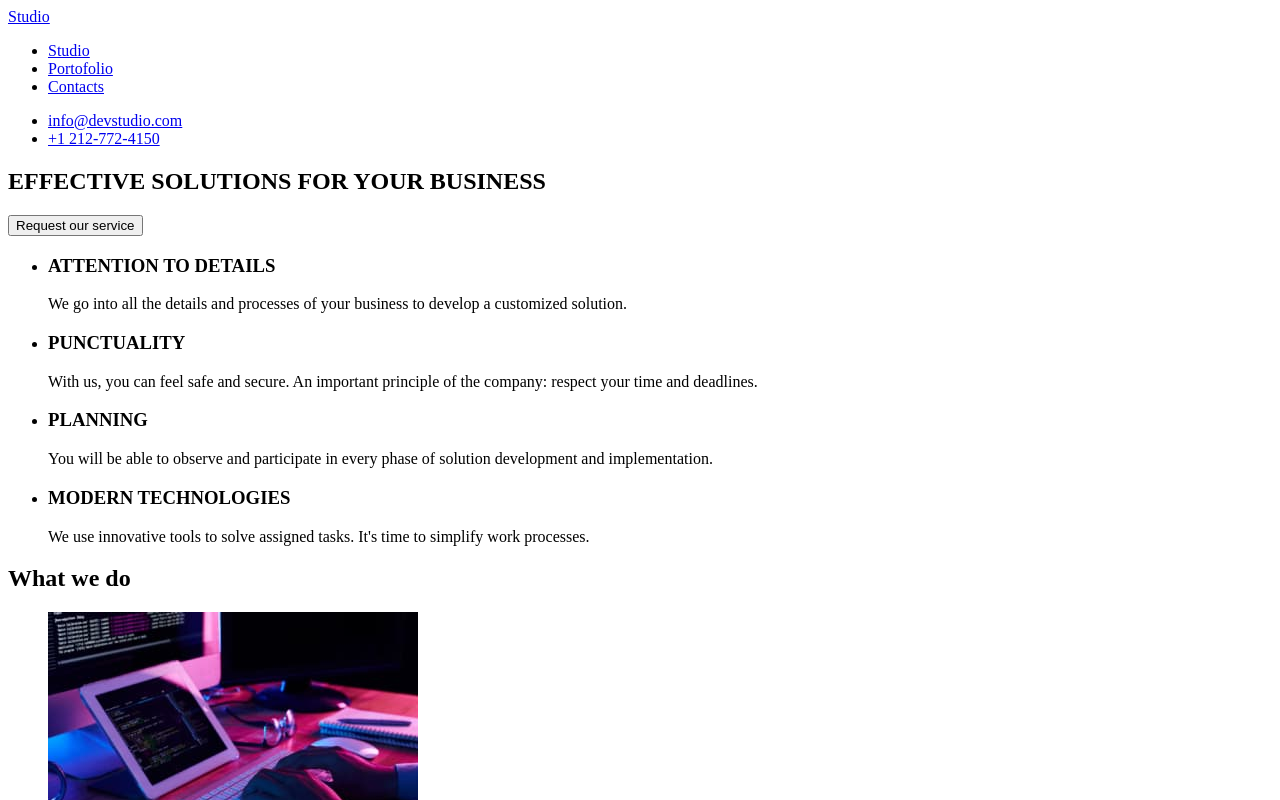
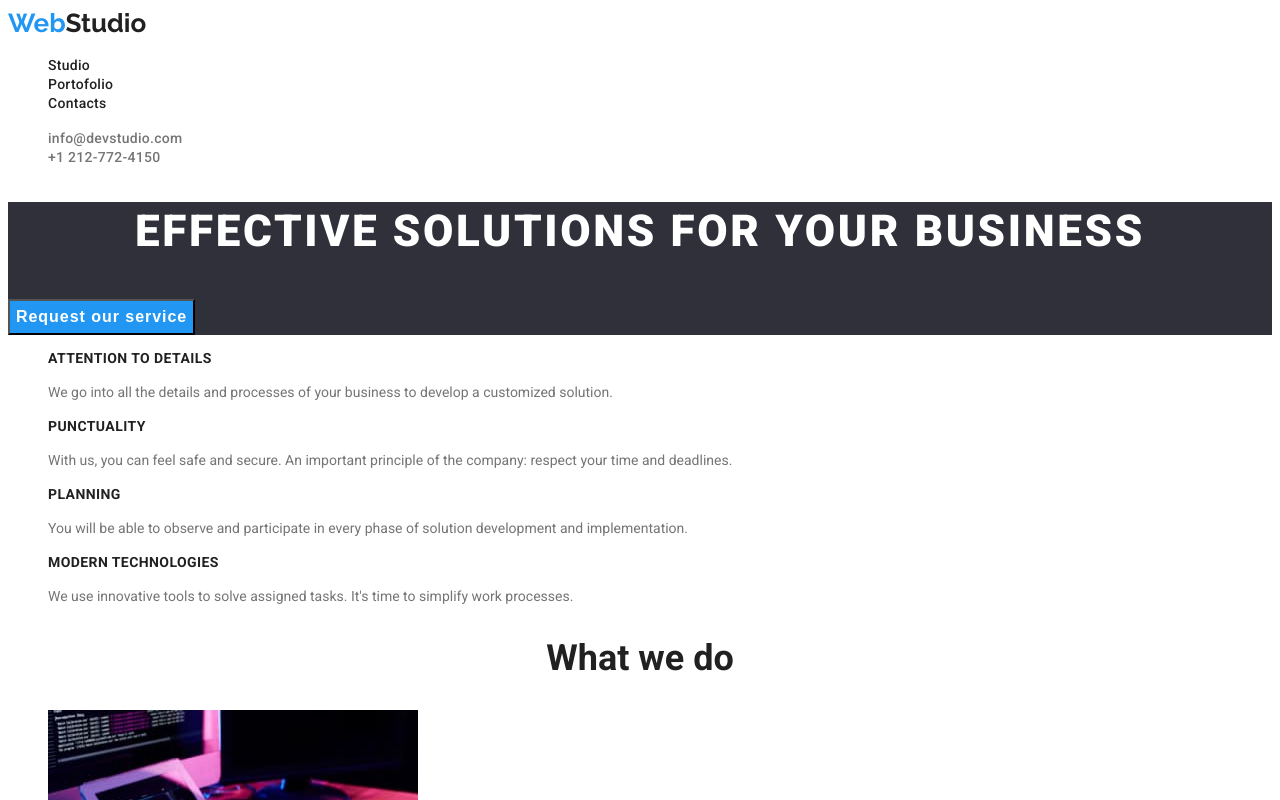
Before and after one commit to Cristina-Irina/goit-markup-hw-02, a plain HTML site: page index.html in a window 1280 px wide. Shown: the top 800 px of the page. Drawn offline with Linux system fonts and the light colour scheme; the site is published under a folder, as on GitHub Pages, so addresses that start at the root find nothing.

Commit message:
Update index.html

```diff
--- a/index.html
+++ b/index.html
@@ -11,7 +11,7 @@
       href="https://fonts.googleapis.com/css2?family=Raleway:wght@700&family=Roboto:wght@400;500;700;900&display=swap"
       rel="stylesheet"
     />
-    <link rel="stylesheet" href="/css/styles.css" />
+    <link rel="stylesheet" href="./css/styles.css" />
   </head>
   <body>
     <header>
@@ -20,8 +20,8 @@
       <!--Navigation menu-->
       <nav>
         <ul class="list-nostyle">
-          <li><a class="nav-menu active link" href="/index.html">Studio</a></li>
-          <li><a class="nav-menu active link" href="/portfolio.html">Portofolio</a></li>
+          <li><a class="nav-menu active link" href="./index.html">Studio</a></li>
+          <li><a class="nav-menu active link" href="./portfolio.html">Portofolio</a></li>
           <li><a class="nav-menu active link" href="#">Contacts</a></li>
         </ul>
       </nav>
```
